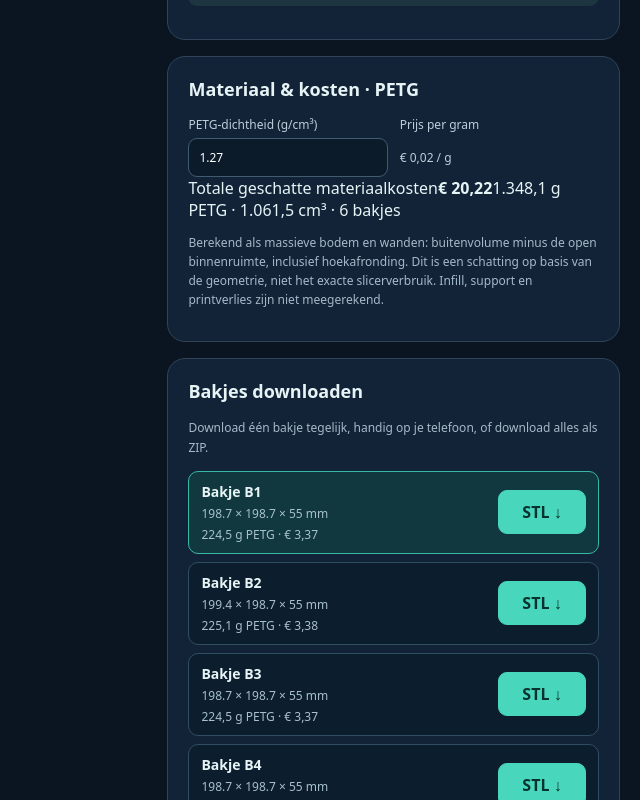
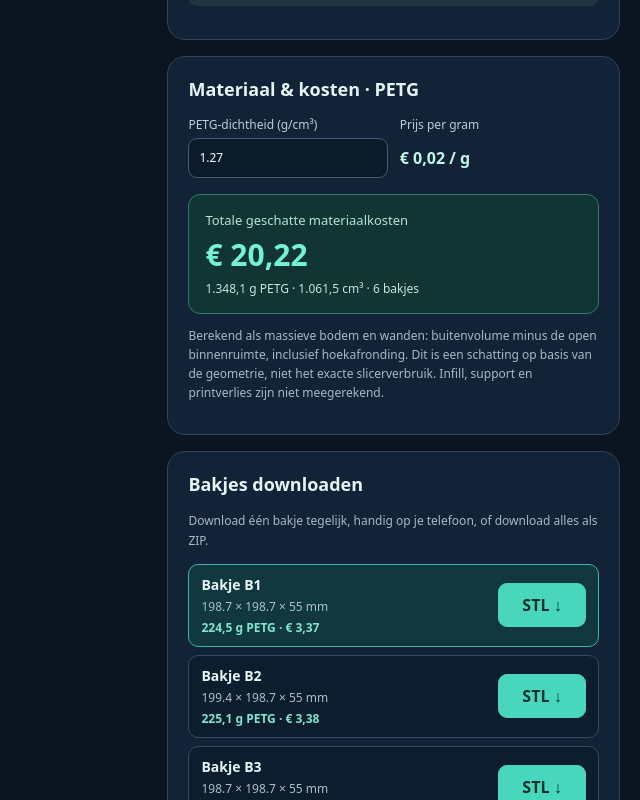
Before and after one commit to Perry3Dnl/2DLadeEitor, a Next.js app: page / in a window 1280 px wide. Shown: the part 1120-1920 px from the top of the page, without its empty margins (640-1280 px from the left). Built offline with nearby package versions, Linux system fonts and the light colour scheme.

Commit message:
test/docs: validate PETG rounded-volume pricing and describe estimates

```diff
--- a/src/app/globals.css
+++ b/src/app/globals.css
@@ -50,3 +50,11 @@
 .size-entry input{font-size:16px;min-width:0;min-height:44px;background:#0b1b2a;color:#fff;border:1px solid #405d70;border-radius:9px;padding:10px}
 .size-entry input:focus{outline:2px solid #38ccb0}
 .size-entry button{min-height:44px;background:#28675f;border-color:#46cbb4}
+
+/* PETG material estimate and per-bin costs */
+.material-fixed-price{display:flex;align-items:center;min-height:40px;font-size:16px;font-weight:700;color:#c2f7e8}
+.material-total{display:grid;gap:5px;padding:16px;border:1px solid #317a70;background:#103532;border-radius:12px;margin-top:16px}
+.material-total span:first-child{font-size:13px;color:#b4e4d8}
+.material-total strong{font-size:clamp(23px,3vw,30px);color:#71f3d6}
+.material-total span:last-child{font-size:12px;color:#c7e5df}
+.material-bin-cost{color:#7ce7d1!important;font-weight:700}
```
